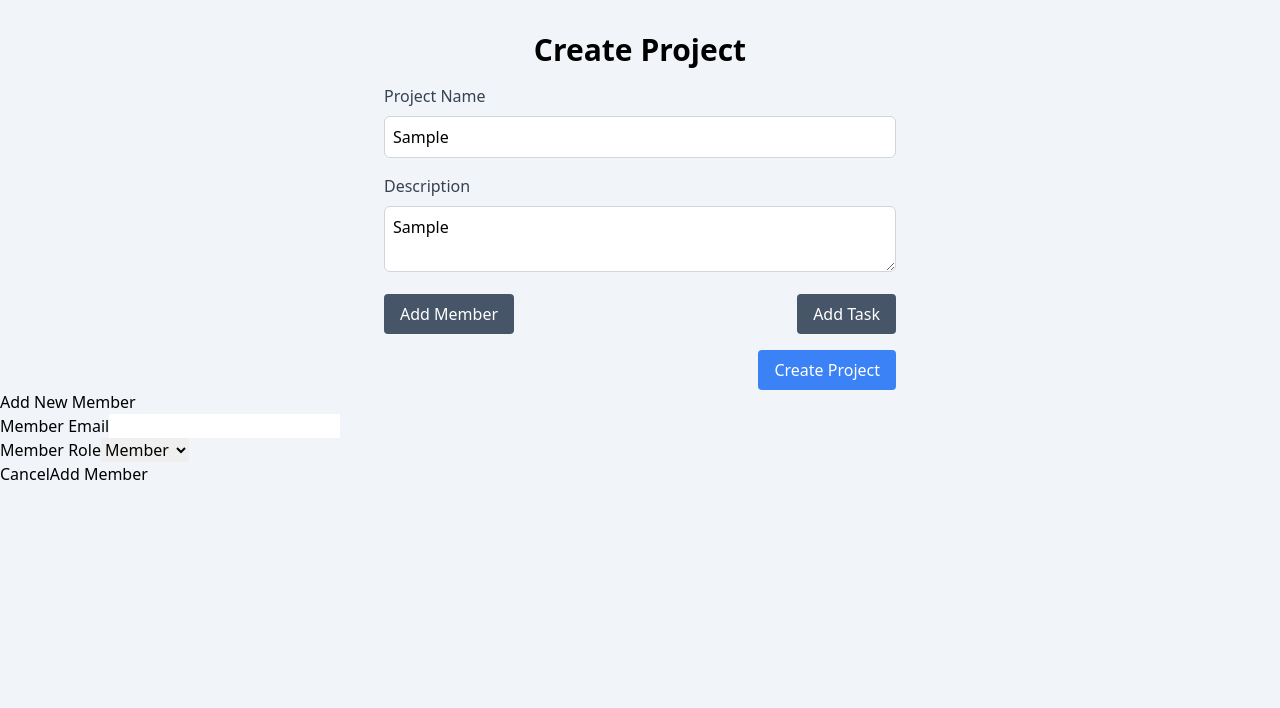
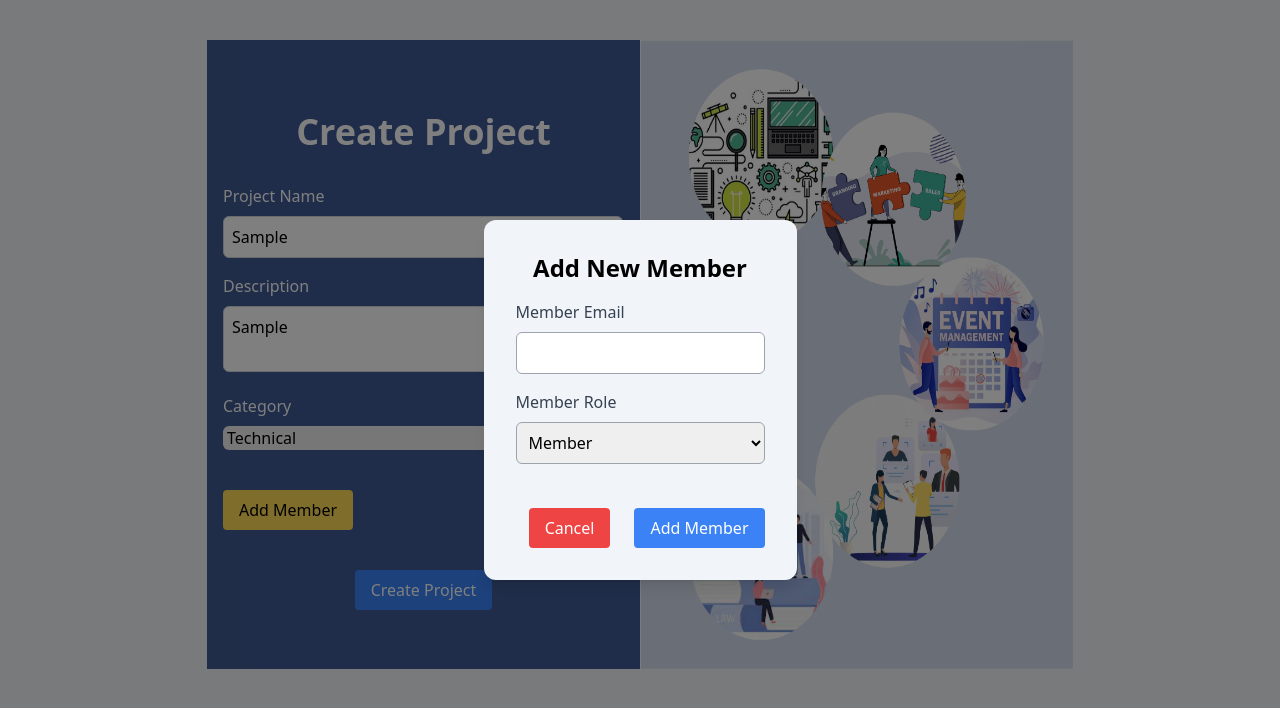
Before and after one commit to Gautam-10137/RemoteCollab, a React (Create React App) app in the folder client/: page /createProject in a window 1280 px wide. Both pictures are taken after typing "Sample", "Sample" into the empty fields and a click on the button "Add Member". Shown: the top 708 px of the page. Built offline with nearby package versions, Linux system fonts and the light colour scheme.

Commit message:
design complete of createProject

```diff
--- a/client/src/components/DialogBox/AddMemberDialog.js
+++ b/client/src/components/DialogBox/AddMemberDialog.js
@@ -9,39 +9,42 @@ const AddMemberDialog = ({
   setShowAddMemberDialog,
 }) => {
   return (
-    <>
-      <div>
-        <h3>Add New Member</h3>
+    <div className="fixed top-0 left-0 w-full h-full flex items-center justify-center z-50 bg-black bg-opacity-50 ">
+
+      <div className="bg-slate-100 p-8 rounded-xl shadow-lg ">
+        <h3 className="text-2xl font-semibold mb-4 text-center ">Add New Member</h3>
         <form onSubmit={handleAddMemberSubmit}>
-          <div>
-            <label>Member Email</label>
+          <div className="mb-4">
+            <label className="block text-gray-700 font-medium  mb-2">Member Email</label>
             <input
               type="email"
               value={newMemberEmail}
               onChange={(e) => setNewMemberEmail(e.target.value)}
+              className="w-full border border-gray-400 rounded-md p-2 focus:border-blue-500 focus:ring-blue-500"
               required
             />
           </div>
-          <div>
-            <label>Member Role</label>
+          <div className="mb-4">
+            <label className="block text-gray-700 font-medium mb-2">Member Role</label>
             <select
               value={newMemberRole}
               onChange={(e) => setNewMemberRole(e.target.value)}
+              className="w-full border border-gray-400 rounded-md p-2 focus:border-blue-500 focus:ring-blue-500"
             >
               <option value="admin">Admin</option>
               <option value="manager">Manager</option>
               <option value="member">Member</option>
             </select>
           </div>
-          <div>
-            <button type="button" onClick={() => setShowAddMemberDialog(false)}>
+          <div className="flex justify-end mt-11 space-x-4">
+            <button type="button" onClick={() => setShowAddMemberDialog(false)} className="bg-red-500 text-white px-4 py-2 rounded mr-2 hover:bg-red-800">
               Cancel
             </button>
-            <button type="submit">Add Member</button>
+            <button type="submit" className="bg-blue-500 text-white px-4 py-2 rounded hover:bg-blue-800">Add Member</button>
           </div>
         </form>
       </div>
-    </>
+    </div>
   );
 };
 
--- a/client/src/components/DialogBox/AddTaskDialog.js
+++ b/client/src/components/DialogBox/AddTaskDialog.js
@@ -8,29 +8,30 @@ const AddTaskDialog = ({
   setShowAddTaskDialog,
 }) => {
   return (
-    <>
-      <div>
-        <div>
-          <div>
-            <h3>Add New Task</h3>
+    <div className="fixed top-0 left-0 w-full h-full flex items-center justify-center z-50 bg-black bg-opacity-50">
+
+        <div className="bg-slate-100 p-8 rounded-xl shadow-lg max-h-full overflow-y-auto w-[600px] max-w-4xl">
+          <div className="h-96 overflow-y-auto">
+            <h3 className="text-2xl font-semibold mb-4 text-center ">Add New Task</h3>
             <form
               onSubmit={(e) => {
                 handleAddTaskSubmit(e);
               }}
             >
-              <div>
-                <label>Task Title</label>
+              <div className="mb-4">
+                <label className="block text-gray-700 font-medium mb-2">Task Title</label>
                 <input
                   type="text"
                   value={taskDetails.title}
                   onChange={(e) =>
                     setTaskDetails({ ...taskDetails, title: e.target.value })
                   }
+                  className="w-full border border-gray-300 rounded-md p-2 focus:border-blue-500 focus:ring-blue-500"
                   required
                 />
               </div>
-              <div>
-                <label>Description</label>
+              <div className="mb-4">
+                <label className="block text-gray-700 font-medium mb-2">Description</label>
                 <textarea
                   value={taskDetails.description}
                   onChange={(e) =>
@@ -39,24 +40,26 @@ const AddTaskDialog = ({
                       description: e.target.value,
                     })
                   }
+                  className="w-full border border-gray-300 rounded-md p-2 focus:border-blue-500 focus:ring-blue-500"
                 />
               </div>
 
-              <div>
-                <label>Status</label>
+              <div className="mb-4">
+                <label className="block text-gray-700 font-medium mb-2">Status</label>
                 <select
                   value={taskDetails.status}
                   onChange={(e) =>
                     setTaskDetails({ ...taskDetails, status: e.target.value })
                   }
+                  className="w-full border border-gray-300 rounded-md p-2 focus:border-blue-500 focus:ring-blue-500"
                 >
                   <option value="to-do">To-do</option>
                   <option value="in-progress">In-progress</option>
                   <option value="completed">Completed</option>
                 </select>
               </div>
-              <div>
-                <label>Priority</label>
+              <div className="mb-4">
+                <label className="block text-gray-700 font-medium mb-2">Priority</label>
                 <select
                   value={taskDetails.priority}
                   onChange={(e) =>
@@ -65,6 +68,7 @@ const AddTaskDialog = ({
                       priority: e.target.value,
                     })
                   }
+                  className="w-full border border-gray-300 rounded-md p-2 focus:border-blue-500 focus:ring-blue-500"
                 >
                   <option value="low">Low</option>
                   <option value="medium">Medium</option>
@@ -72,8 +76,8 @@ const AddTaskDialog = ({
                 </select>
               </div>
 
-              <div>
-                <label>Due Date</label>
+              <div className="mb-4">
+                <label className="block text-gray-700 font-medium mb-2">Due Date</label>
                 <input
                   type="date"
                   value={taskDetails.dueDate}
@@ -83,6 +87,7 @@ const AddTaskDialog = ({
                       dueDate: e.target.value,
                     })
                   }
+                  className="w-full border border-gray-300 rounded-md p-2 focus:border-blue-500 focus:ring-blue-500"
                 />
               </div>
 
@@ -113,20 +118,22 @@ const AddTaskDialog = ({
             </select>
           </div> */}
 
-              <div>
+              <div className="flex justify-end">
                 <button
                   type="button"
                   onClick={() => setShowAddTaskDialog(false)}
+                  className="bg-red-500 text-white px-4 py-2 rounded mr-2 hover:bg-red-700"
                 >
                   Cancel
                 </button>
-                <button type="submit">Add Task</button>
+                <button type="submit"
+                className="bg-blue-500 text-white px-4 py-2 rounded hover:bg-blue-700">Add Task</button>
               </div>
             </form>
           </div>
         </div>
-      </div>
-    </>
+
+    </div>
   );
 };
 
--- a/client/src/components/Project/CreateProject.js
+++ b/client/src/components/Project/CreateProject.js
@@ -11,8 +11,10 @@ const CreateProject = () => {
   const [projectDetails, setProjectDetails] = useState({
     name: "",
     description: "",
+    category:"Technical",
     members: [],
     tasks: [],
+
   });
 
   const Navigate = useNavigate();
@@ -98,42 +100,62 @@ const CreateProject = () => {
   };
 
   return (
-    <div className="conatiner mx-auto mt-8 ">
-      <h2 className="text-3xl font-semibold mb-4 text-center ">Create Project</h2>
+    <>
+    <div className="flex items-center justify-center md:mt-[40px] sm:mt-[20px]">
+
+    <div className=" w-[433px] h-[629px]" style={{backgroundColor: '#3f5b94'}}>
+      <h2 className="text-4xl font-bold mb-4 text-center mt-14 p-4 text-white">Create Project</h2>
       <form onSubmit={handleSubmit} className="max-w-lg mx-auto">
         <div className="mb-4">
-          <label htmlFor="name" className="block text-gray-700 font-medium mb-2">Project Name</label>
+          <label htmlFor="name" className="block text-white font-medium mb-2 ml-4 ">Project Name</label>
           <input
             type="text"
             id="name"
             name="name"
             value={projectDetails.name}
             onChange={handleInputChange}
-            className="w-full border border-gray-300 rounded-md p-2 focus:border-blue-500 focus:ring-blue-500"
+            className=" border border-gray-300 rounded-md p-2 ml-4 w-[400px]"
             required
           />
         </div>
         <div className="mb-4">
-          <label htmlFor="description" className="block text-gray-700 font-medium mb-2">Description</label>
+          <label htmlFor="description" className="block text-white font-medium mb-2 ml-4">Description</label>
           <textarea
             id="description"
             name="description"
             value={projectDetails.description}
             onChange={handleInputChange}
-            className="w-full border border-gray-300 rounded-md p-2 focus:border-blue-500 focus:ring-blue-500"
+            className="w-full border border-gray-300 rounded-md p-2 ml-4 w-[400px]"
           />
         </div>
 
-        <div className="flex justify-between">
-          <button type="button" onClick={handleAddMember} className="bg-slate-600 text-white px-4 py-2 rounded hover:bg-black">
+        <div className="mb-4">
+        <label className="block text-white font-medium mb-2 ml-4">Category</label>
+            <select
+              value={projectDetails.category}
+              name="category"
+              onChange={handleInputChange}
+              className="ml-4 w-[400px] rounded-md"
+            >
+              <option value="Technical">Technical</option>
+              <option value="Human Resource">Human Resource</option>
+              <option value="Event Management">Event Management</option>
+              <option value="Marketing & Sales">Marketing & Sales</option>
+              <option value="Legal">Legal</option>
+            </select>
+
+        </div>
+
+        <div className="flex justify-between  ml-4 w-[400px] mt-10">
+          <button type="button" onClick={handleAddMember} className="text-black px-4 py-2 rounded hover:bg-black" style={{backgroundColor: '#FFDB58'}} >
             Add Member
           </button>
-          <button type="button" onClick={handleAddTask} className="bg-slate-600 text-white px-4 py-2 rounded hover:bg-black">
+          <button type="button" onClick={handleAddTask} className="bg-slate-600 text-black px-4 py-2 rounded hover:bg-black" style={{backgroundColor: '#FFDB58'}}>
             Add Task
           </button>
         </div>
-        <div className="flex justify-end mt-4">
-          <button type="submit" className="bg-blue-500 text-white px-4 py-2 rounded hover:bg-blue-600">Create Project</button>
+        <div className="flex justify-end mt-10 items-center justify-center">
+          <button type="submit" className="bg-blue-500 text-white px-4 py-2 rounded hover:bg-blue-600 rounded-">Create Project</button>
         </div>
       </form>
 
@@ -157,6 +179,16 @@ const CreateProject = () => {
         />
       )}
     </div>
+
+    <div className="">
+    <img
+              className="bg-gradient-to-r from-pink-400 to-yellow-200 w-[433px] h-[629px]"
+              src={require("../../asset/createProject.png")}
+              alt="createProjectimage"
+            />
+    </div>
+    </div>
+    </>
   );
 };
 
```
Also changed, not shown: client/src/asset/createProject.png (added).
